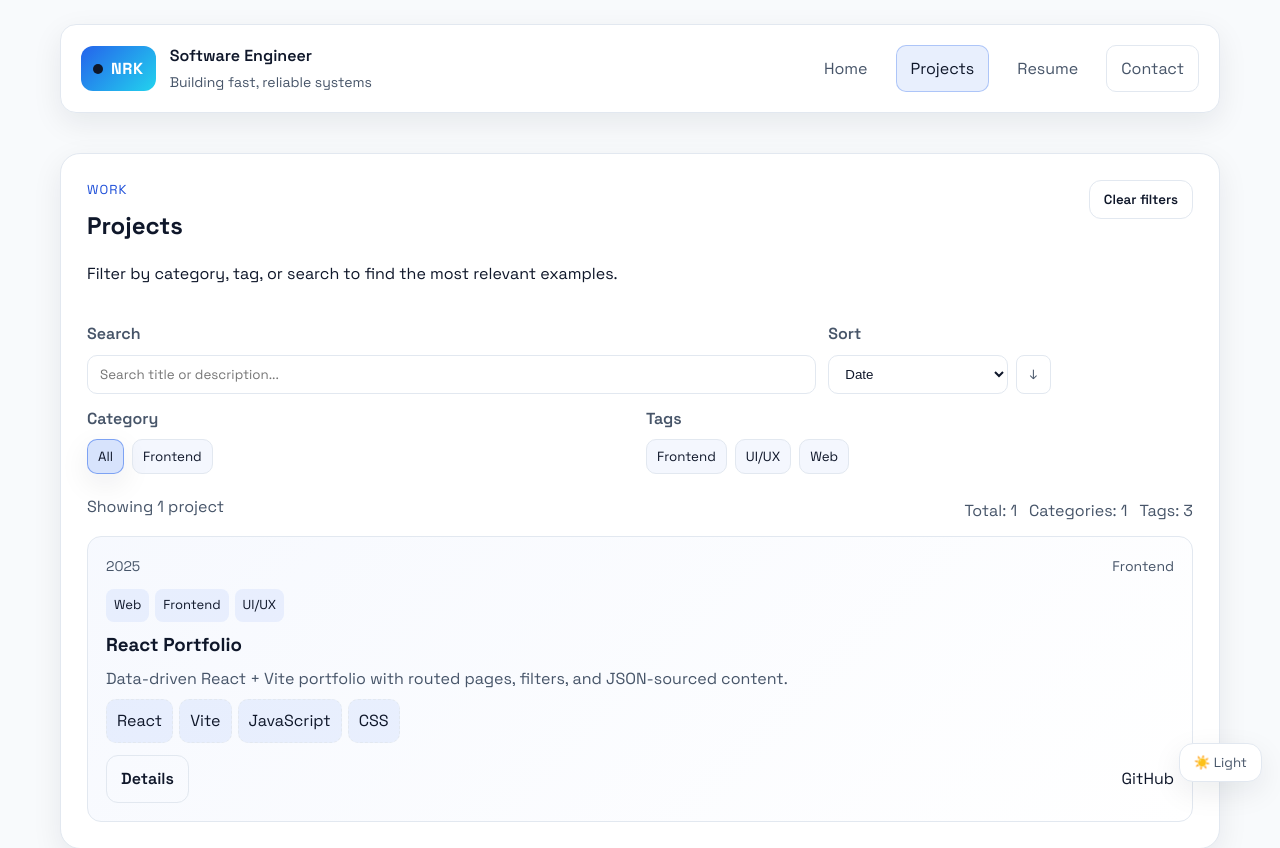
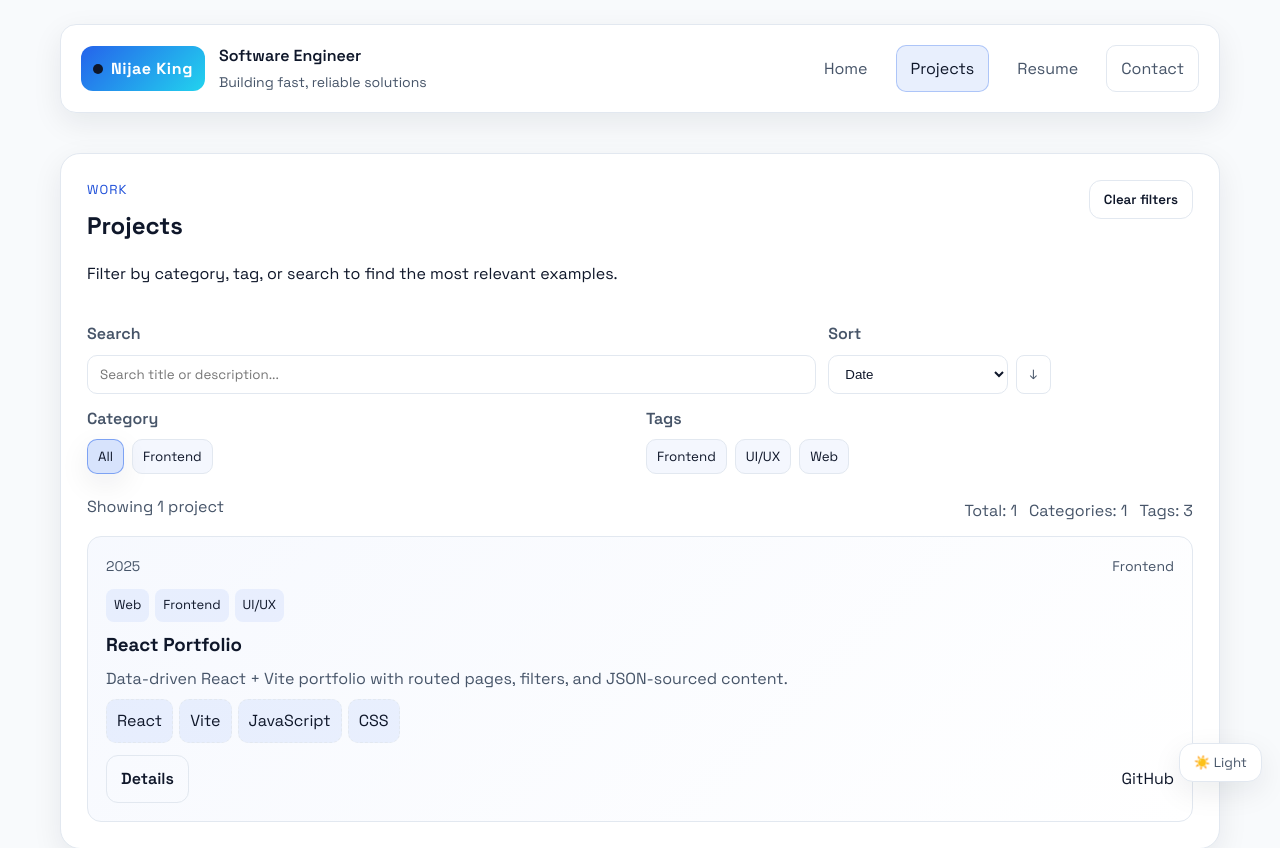
Before and after one commit to Nijaek/project-portfolio-website, a React (Vite) app: page /projects in a window 1280 px wide. Shown: the top 848 px of the page. Built offline with nearby package versions, Linux system fonts and the light colour scheme.

Commit message:
Update NavBar.jsx

```diff
--- a/src/components/NavBar.jsx
+++ b/src/components/NavBar.jsx
@@ -9,11 +9,11 @@ export function NavBar() {
       <div className="nav-branding">
         <Link to="/" className="brand-mark">
           <span className="brand-dot" />
-          <span className="brand-text">NRK</span>
+          <span className="brand-text">Nijae King</span>
         </Link>
         <div className="brand-meta">
           <p>Software Engineer</p>
-          <span>Building fast, reliable systems</span>
+          <span>Building fast, reliable solutions</span>
         </div>
       </div>
       <nav className="nav-menu">
```
